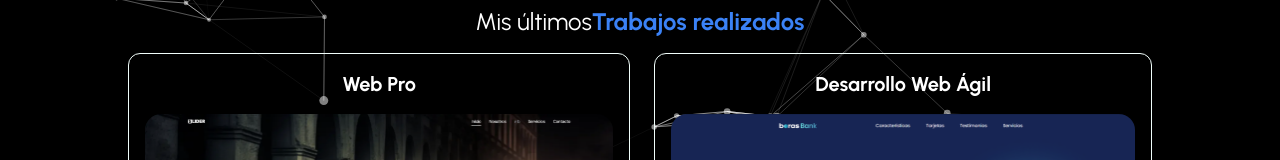
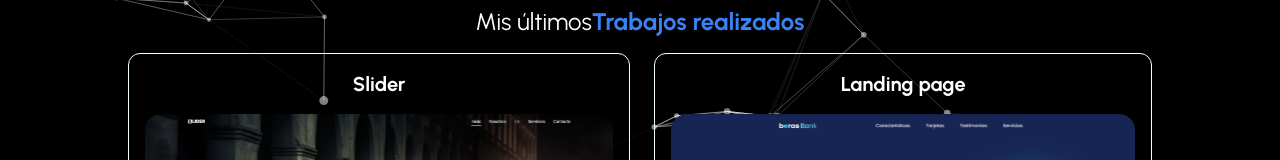
Before and after one commit to Krahe1919/Portafolio, a Next.js app: page /portfolio in a window 1280 px wide. Shown: the part 153-313 px from the top of the page. Built offline with nearby package versions, Linux system fonts and the light colour scheme.

Commit message:
produccion

```diff
--- a/data.tsx
+++ b/data.tsx
@@ -152,17 +152,17 @@ export const serviceData = [
 export const dataPortfolio = [
     {
         id: 1,
-        title: "Web Pro",
+        title: "Slider",
         image: "/1.png",
-        urlGithub: "#!",
-        urlDemo: "#!",
+        urlGithub: "https://github.com/Krahe1919/Slider",
+        urlDemo: "https://gorgeous-flan-7c2ec3.netlify.app/",
     },
     {
         id: 2,
-        title: "Desarrollo Web Ágil",
+        title: "Landing page",
         image: "/2.png",
-        urlGithub: "#!",
-        urlDemo: "#!",
+        urlGithub: "https://github.com/Krahe1919/bank",
+        urlDemo: "https://rococo-phoenix-1c4177.netlify.app/",
     },
 ];
 
```
